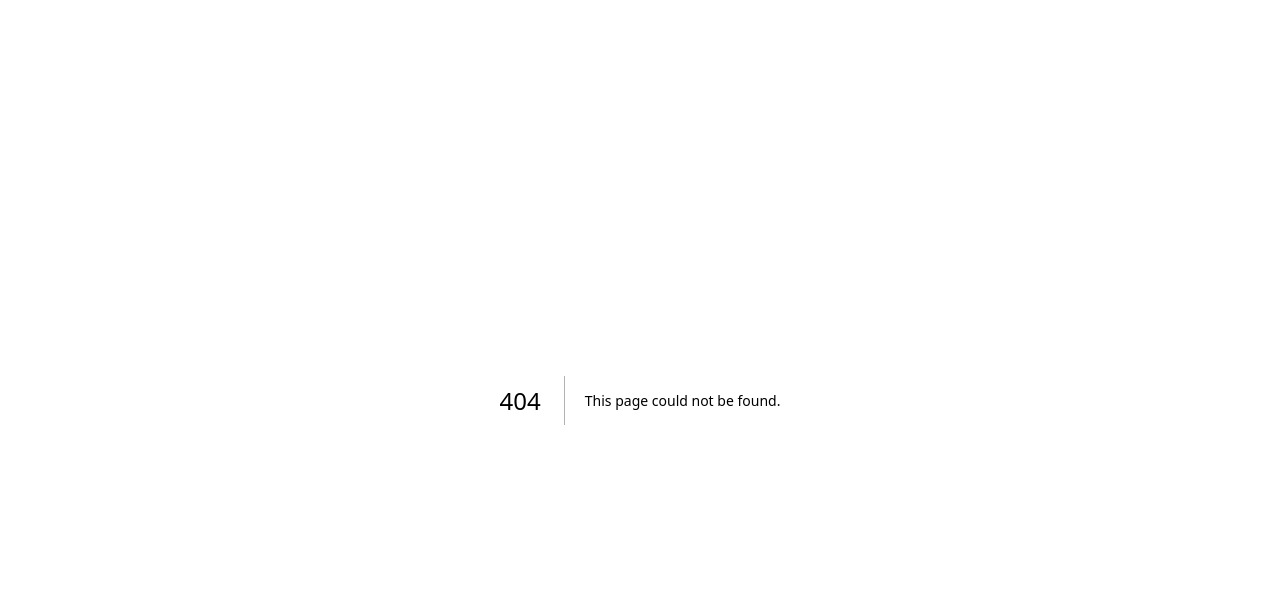
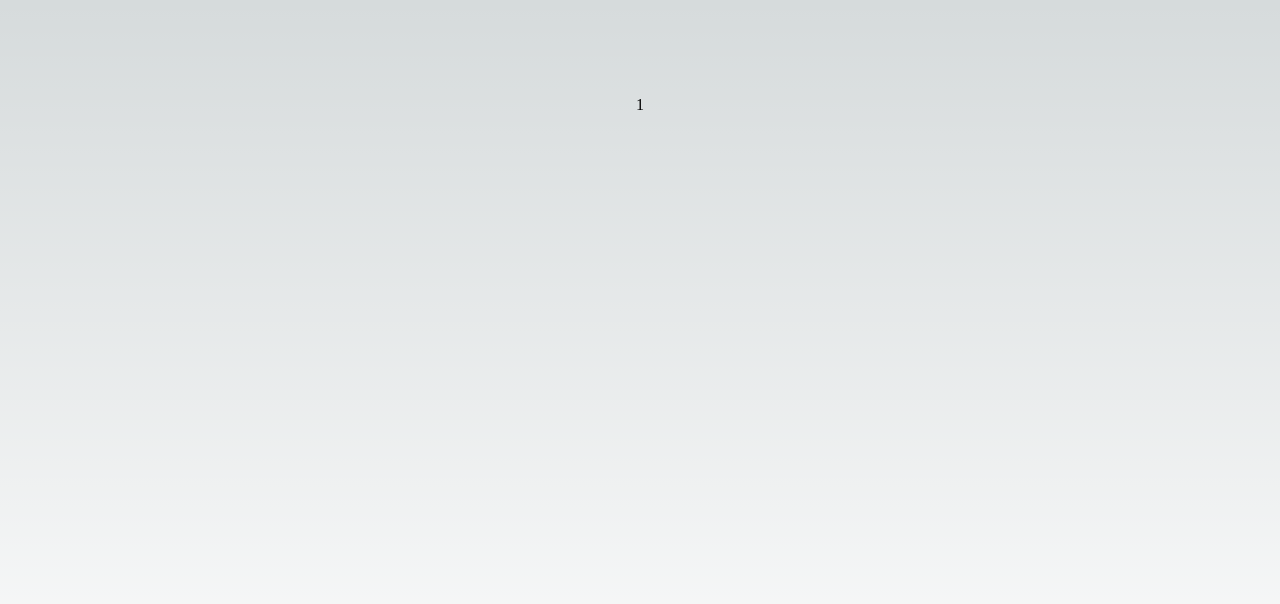
Before and after one commit to brayandm/movie-list-app, a Next.js app: page /my-lists/1 in a window 1280 px wide. Before the commit this address had no page. Shown: the top 604 px of the page. Built offline with nearby package versions, Linux system fonts and the light colour scheme.

Commit message:
movie list added

```diff
--- /dev/null
+++ b/src/app/my-lists/[listId]/page.module.css
@@ -0,0 +1,8 @@
+.main {
+    display: flex;
+    flex-direction: column;
+    justify-content: space-between;
+    align-items: center;
+    padding: 6rem;
+    min-height: 100vh;
+}
--- /dev/null
+++ b/src/app/my-lists/[listId]/page.tsx
@@ -0,0 +1,16 @@
+import styles from "./page.module.css";
+import MovieList from "@/components/MovieList";
+
+type Props = {
+    params: {
+        listId: string;
+    };
+};
+
+export default function Home({ params }: Props) {
+    return (
+        <main className={styles.main}>
+            <MovieList listId={params.listId} />
+        </main>
+    );
+}
--- /dev/null
+++ b/src/components/MovieList/MovieList.module.css
@@ -0,0 +1,6 @@
+.main {
+    display: flex;
+    flex-direction: column;
+    align-items: center;
+    min-height: 100vh;
+}
--- /dev/null
+++ b/src/components/MovieList/MovieList.tsx
@@ -0,0 +1,9 @@
+"use client";
+
+type Props = {
+    listId: string;
+};
+
+export default function MovieList({ listId }: Props) {
+    return <>{listId}</>;
+}
--- /dev/null
+++ b/src/components/MovieList/index.ts
@@ -0,0 +1,2 @@
+import MovieList from "./MovieList";
+export default MovieList;
```
Also changed, not shown: src/components/MovieLists/MovieLists.tsx (+6 -3 lines).
